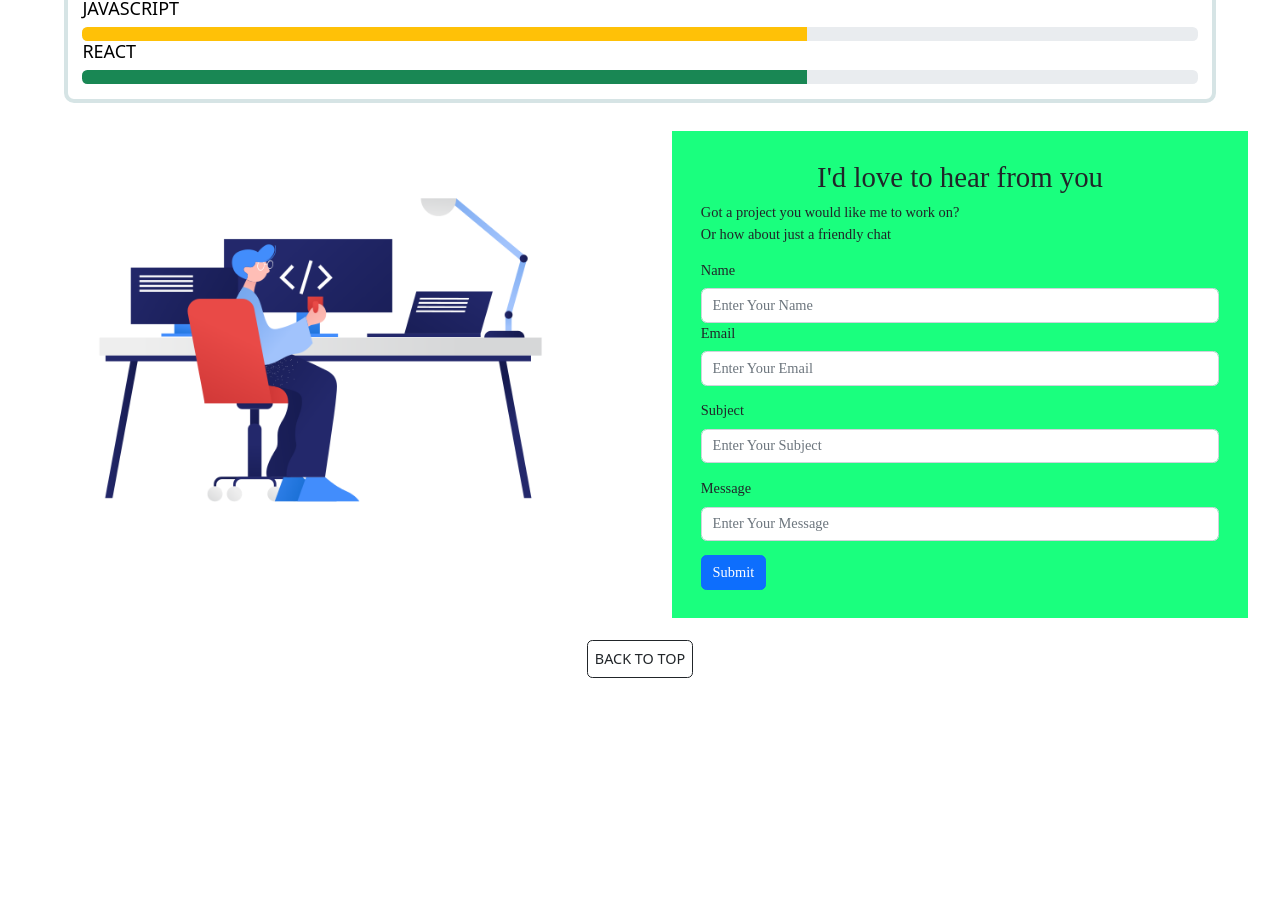
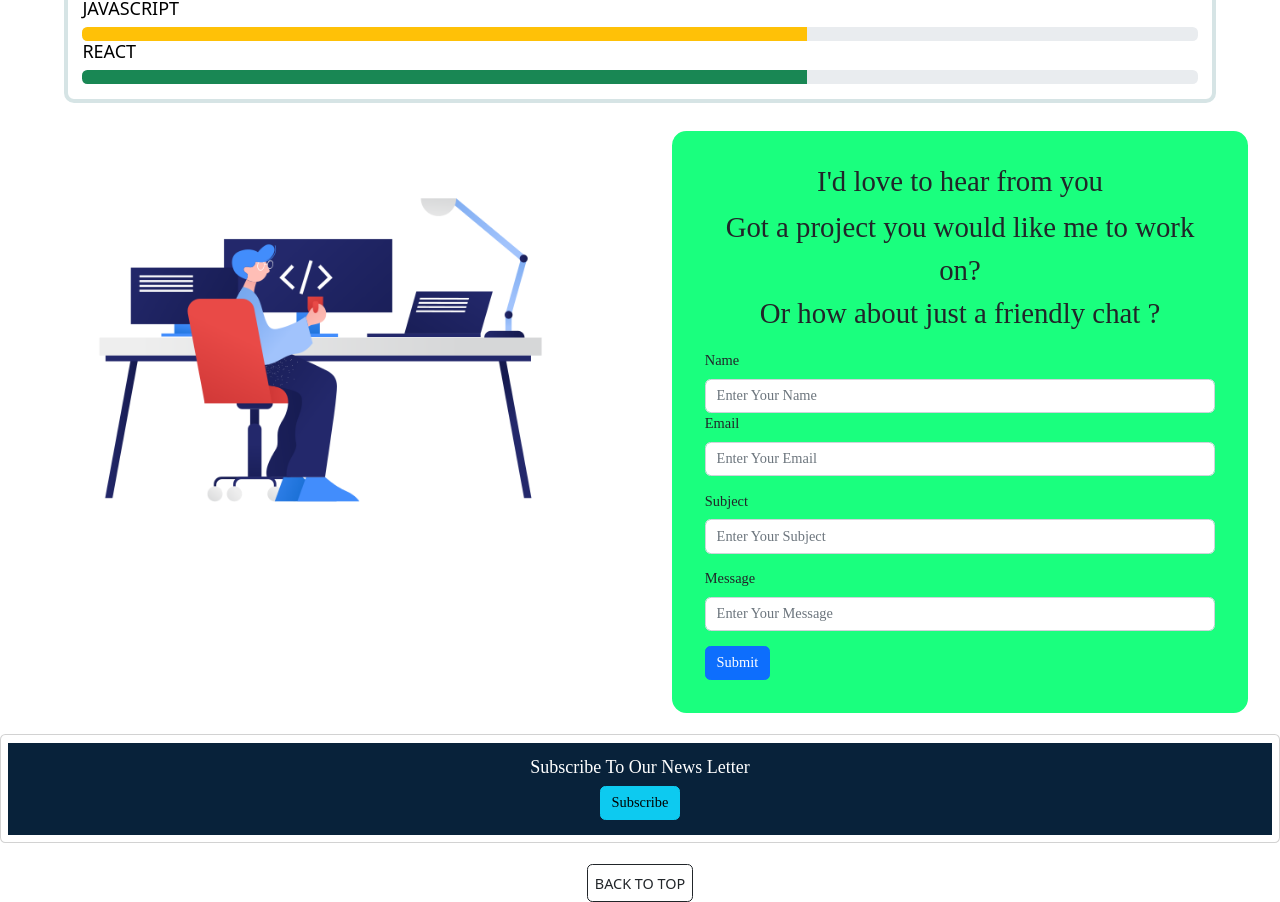
Before and after one commit to Forroukh/rakib-portfolio, a React (Create React App) app: page / in a window 1280 px wide. Shown: the part 2403-3305 px from the top of the page. Before the commit the page ends 3081 px from the top, so only its background shows below. Built offline with nearby package versions, Linux system fonts and the light colour scheme.

Commit message:
firebase Authentication Added

```diff
--- a/package.json
+++ b/package.json
@@ -8,6 +8,7 @@
     "@testing-library/react": "^13.4.0",
     "@testing-library/user-event": "^13.5.0",
     "bootstrap": "^5.2.2",
+    "firebase": "^9.14.0",
     "react": "^18.2.0",
     "react-bootstrap": "^2.6.0",
     "react-dom": "^18.2.0",
--- a/src/App.js
+++ b/src/App.js
@@ -3,6 +3,7 @@ import { Route, Routes } from 'react-router-dom';
 import Navigation from './components/Nav/Navigation';
 import Main from './components/Main/Main';
 import BackTop from './components/BackTop/BackTop';
+import Footer from './components/Footer/Footer';
 
 
 
@@ -13,8 +14,8 @@ function App() {
       <Navigation></Navigation>
       <Routes>
         <Route path='' element={<Main></Main>}></Route>
-
       </Routes>
+      <Footer></Footer>
       <BackTop></BackTop>
     </div>
 
--- a/src/components/Contact/Contact.css
+++ b/src/components/Contact/Contact.css
@@ -15,12 +15,19 @@ html{
 .contact-details{
   font-family: serif;
     background-color: #1aff7e;
+    border: 4px solid #1aff7e;
+    border-radius: 1rem;
     width: 90%;
     margin: auto;
     padding: 2rem;
     text-align: start;
 }
 .contact-details h3{
+    text-align: center;
+    font-size: 2rem;
+
+}
+.contact-details  p{
     text-align: center;
     font-size: 2rem;
 
--- a/src/components/Contact/Contact.js
+++ b/src/components/Contact/Contact.js
@@ -12,7 +12,7 @@ const Contact = () => {
             </div>
             <div className='contact-details'>
                 <h3>I'd love to hear from you</h3>
-                <p>Got a project you would like me to work on? <br/> Or how about just a friendly chat</p>
+                <p>Got a project you would like me to work on? <br/> Or how about just a friendly chat ?</p>
                <SendEmail></SendEmail>
 
             </div>
--- /dev/null
+++ b/src/components/Firebse.init.js
@@ -0,0 +1,17 @@
+
+import { initializeApp } from "firebase/app";
+
+
+// Your web app's Firebase configuration
+const firebaseConfig = {
+  apiKey: "AIzaSyDkFiZSox382ZPinZGcRq4aWXfYupPbG3A",
+  authDomain: "portfolio-rakib.firebaseapp.com",
+  projectId: "portfolio-rakib",
+  storageBucket: "portfolio-rakib.appspot.com",
+  messagingSenderId: "7904418215",
+  appId: "1:7904418215:web:d5d1894bf17e14416b3e82"
+};
+
+
+const app = initializeApp(firebaseConfig);
+export default app;
--- /dev/null
+++ b/src/components/Footer/Footer.css
@@ -0,0 +1,9 @@
+.footer{
+    background-color: #08223a;
+    font-family: serif;
+
+}
+.footer-title{
+color: white;
+font-size: 3rem;
+}
--- /dev/null
+++ b/src/components/Footer/Footer.js
@@ -0,0 +1,35 @@
+import React from 'react';
+import './Footer.css'
+import Button from 'react-bootstrap/Button';
+import Card from 'react-bootstrap/Card';
+import app from '../Firebse.init';
+import { getAuth, signInWithPopup, GoogleAuthProvider } from "firebase/auth";
+import { toast } from 'react-toastify';
+
+const auth = getAuth(app)
+
+const Footer = () => {
+    const provider = new GoogleAuthProvider();
+  const handleGoogleSignIn= () => {
+    signInWithPopup(auth,provider)
+    .then((result) => {
+        const user = result.user
+        console.log(user)
+    })
+    .catch((error) => {
+        console.log(error)
+
+    })
+    toast("Thank You For Subscribing")
+  }
+    return (
+        <Card className="text-center mt-4 p-2 ">
+            <Card.Body className='footer'>
+                <Card.Title className='footer-title'>Subscribe To Our News Letter</Card.Title>
+                <Button onClick={handleGoogleSignIn} variant="info">Subscribe</Button>
+            </Card.Body>
+        </Card>
+    );
+};
+
+export default Footer;
--- a/src/components/SendEmail/SendEmail.js
+++ b/src/components/SendEmail/SendEmail.js
@@ -4,6 +4,7 @@ import Button from 'react-bootstrap/Button';
 import Form from 'react-bootstrap/Form';
 import { ToastContainer, toast } from 'react-toastify';
 import 'react-toastify/dist/ReactToastify.css';
+import './SendEmail.css';
 
 
 
@@ -26,21 +27,21 @@ const SendEmail = () => {
 
   return (
 
-    <Form ref={form} onSubmit={sendEmail}>
+    <Form  ref={form} onSubmit={sendEmail}>
       <Form.Group className="mb-3" controlId="formBasicEmail">
         <Form.Label>Name</Form.Label>
-        <Form.Control type="text" name="user_name" placeholder="Enter Your Name" />
+        <Form.Control required type="text" name="user_name" placeholder="Enter Your Name" />
         <Form.Label>Email</Form.Label>
-        <Form.Control type="email" name="user_email" placeholder="Enter Your Email" />
+        <Form.Control required  type="email" name="user_email" placeholder="Enter Your Email" />
       </Form.Group>
 
       <Form.Group className="mb-3" controlId="formBasicPassword">
         <Form.Label>Subject</Form.Label>
-        <Form.Control type="text" name="user_subject" textarea placeholder="Enter Your Subject" />
+        <Form.Control required  type="text" name="user_subject" textarea placeholder="Enter Your Subject" />
       </Form.Group>
       <Form.Group className="mb-3" controlId="formBasicPassword">
         <Form.Label>Message</Form.Label>
-        <Form.Control type="text" name="user_message" textarea placeholder="Enter Your Message" />
+        <Form.Control required  type="text" name="user_message" textarea placeholder="Enter Your Message" />
       </Form.Group>
 
       <Button variant="primary" type="submit">
--- a/src/index.js
+++ b/src/index.js
@@ -1,20 +1,18 @@
 import React from 'react';
-import ReactDOM from 'react-dom/client';
 import './index.css';
 import App from './App';
 import { BrowserRouter } from 'react-router-dom';
 import reportWebVitals from './reportWebVitals';
 import 'bootstrap/dist/css/bootstrap.min.css';
+import {createRoot} from 'react-dom/client';
 
-
-const root = ReactDOM.createRoot(document.getElementById('root'));
-root.render(
-  <React.StrictMode>
+const container = document.getElementById('root')
+const root = createRoot(container);
+root.render(  <React.StrictMode>
   <BrowserRouter>
     <App />
   </BrowserRouter>
-  </React.StrictMode>
-);
+  </React.StrictMode>)
 
 // If you want to start measuring performance in your app, pass a function
 // to log results (for example: reportWebVitals(console.log))
```
Also changed, not shown: src/components/SendEmail/SendEmail.css (added), 1 other file (tests, documents, lock files or other folders).
